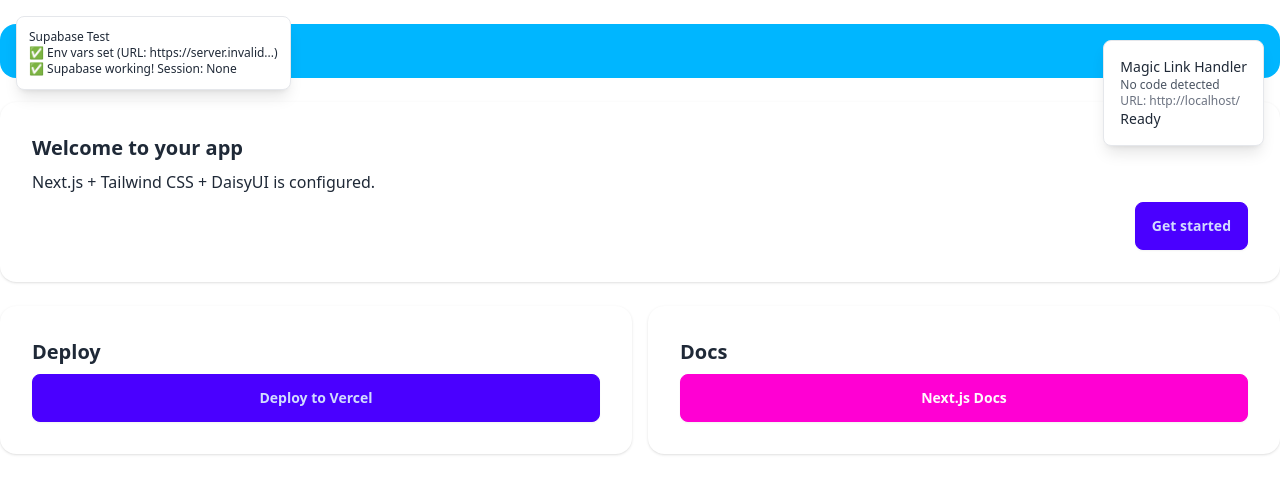
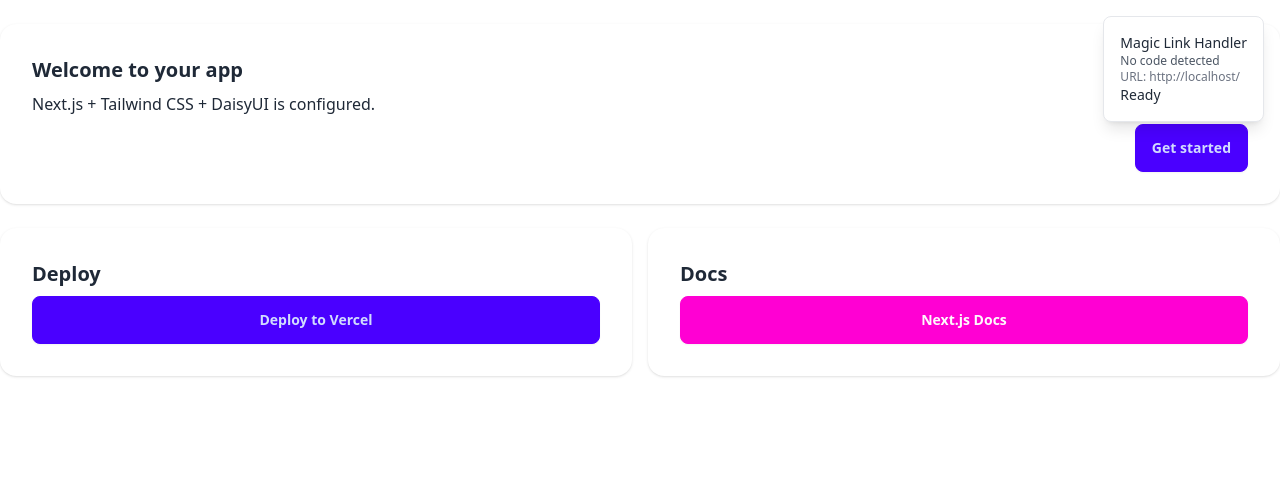
Before and after one commit to connort6695-cell/first-project, a Next.js app: page / in a window 1280 px wide. Shown: the top 494 px of the page. Built offline with nearby package versions, Linux system fonts and the light colour scheme; no server answers.

Commit message:
cleanup: remove debugging components from production

```diff
--- a/src/app/page.tsx
+++ b/src/app/page.tsx
@@ -3,16 +3,12 @@ import { Button } from "@/components/Button";
 import Link from "next/link";
 import { Suspense } from "react";
 import { MagicLinkHandler } from "@/components/MagicLinkHandler";
-import { SupabaseTest } from "@/components/SupabaseTest";
-import { CurrentUrlDisplay } from "@/components/CurrentUrlDisplay";
 
 export default function Home() {
   return (
     <div className="space-y-6">
       <Suspense fallback={null}>
-        <SupabaseTest />
         <MagicLinkHandler />
-        <CurrentUrlDisplay />
       </Suspense>
       <Card title="Welcome to your app" actions={<Link href="/login"><Button>Get started</Button></Link>}>
         <p>Next.js + Tailwind CSS + DaisyUI is configured.</p>
```
